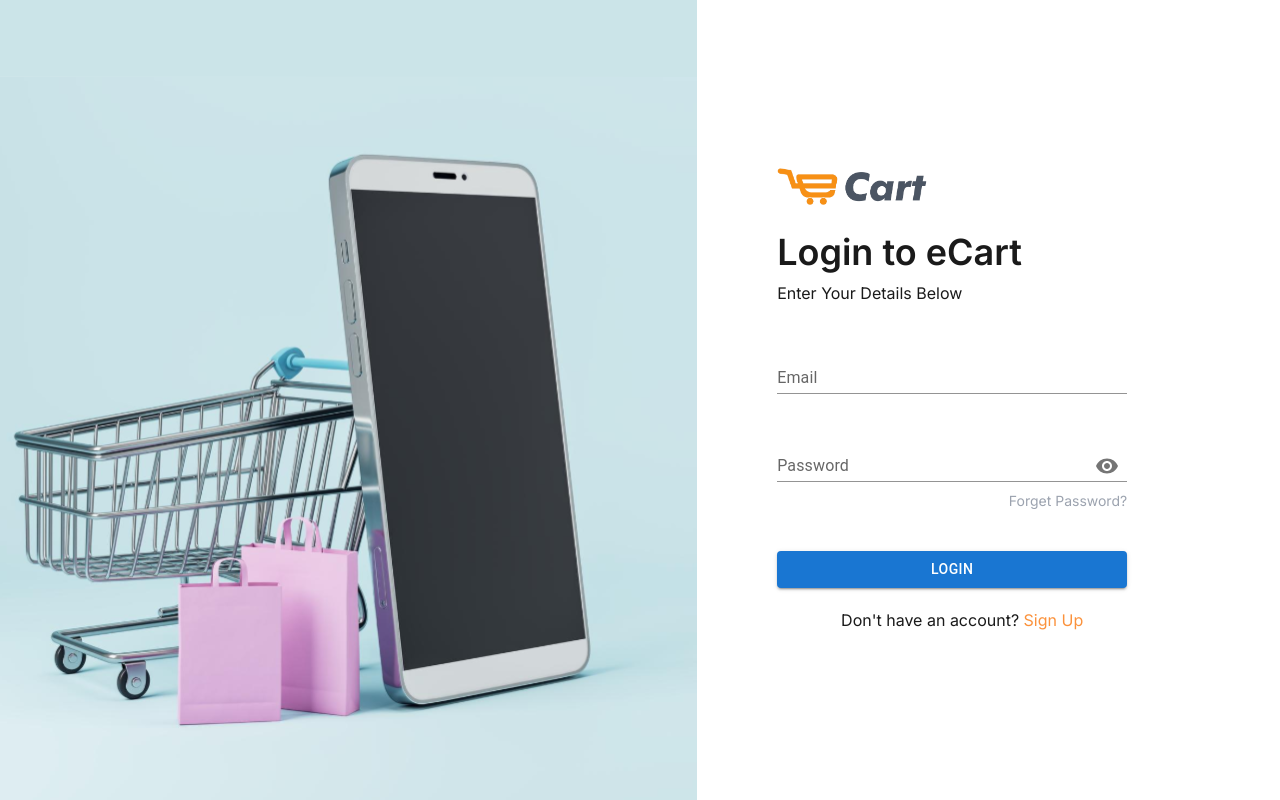
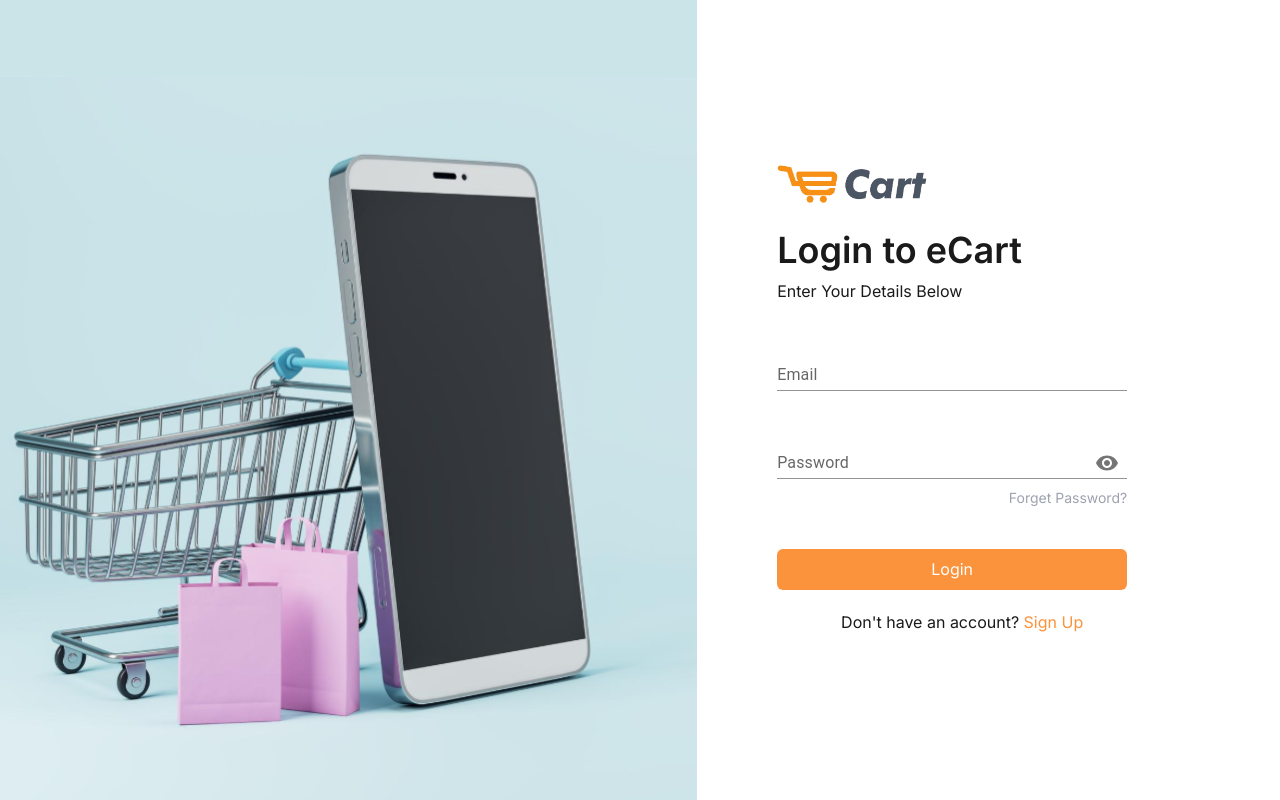
Before and after one commit to Babar78/eCart, a Next.js app in the folder client/: page /login in a window 1280 px wide. Built offline with nearby package versions, Linux system fonts and the light colour scheme.

Commit message:
chore: Update button component to use button element and adjust size and width dynamically

```diff
--- a/client/components/CustomButton/CustomButton.tsx
+++ b/client/components/CustomButton/CustomButton.tsx
@@ -26,23 +26,26 @@ const CustomButton = ({
   size,
 }: CustomButtonProps) => {
   return (
-    <Button
+    <button
       type={type}
       onClick={onClick}
-      variant={variant ? variant : "contained"}
       disabled={disabled}
       id={id}
-      endIcon={icon ? <IconDownload size={14} /> : null}
-      fullWidth={width === "full" ? true : false}
-      size={size}
       className={`${
         variant === "outlined"
           ? "border-[1px] border-orange-400 text-orange-400 hover:bg-orange-400 hover:text-white"
           : "bg-orange-400 text-white hover:bg-orange-600 hover:text-white"
-      } capitalize hover:border-orange-600`}
+      } capitalize hover:border-orange-600 ${
+        size === "large"
+          ? "px-[22px] py-[8px]"
+          : size === "medium"
+          ? "px-[16px] py-[6px]"
+          : "px-[10px] py-[4px]"
+      } ${width === "full" ? "w-full" : "w-fit"} rounded-md`}
     >
       {label}
-    </Button>
+      {icon && <IconDownload size={20} />}
+    </button>
   );
 };
 
--- a/client/components/LoginForm/LoginForm.tsx
+++ b/client/components/LoginForm/LoginForm.tsx
@@ -78,7 +78,7 @@ const LoginForm = () => {
         label="Login"
         type="submit"
         width="full"
-        size="medium"
+        size="large"
       />
     </form>
   );
--- a/client/components/SignupForm/SignupForm.tsx
+++ b/client/components/SignupForm/SignupForm.tsx
@@ -90,7 +90,7 @@ const SignupForm = () => {
         label="Create Account"
         type="submit"
         width="full"
-        size="medium"
+        size="large"
       />
     </form>
   );
--- a/client/lib/store/features/authSlice/authSlice.ts
+++ b/client/lib/store/features/authSlice/authSlice.ts
@@ -102,7 +102,6 @@ export const login = createAsyncThunk('auth/login', async (userData: UserData, {
         const response = await axios.post(`${BASE_URL}/user/login`, userData, {
             withCredentials: true
         });
-        // cookies().set('name', 'value')
 
         if (response.data.message !== "User Authenticated!") {
             console.log(response.data.message);
```
